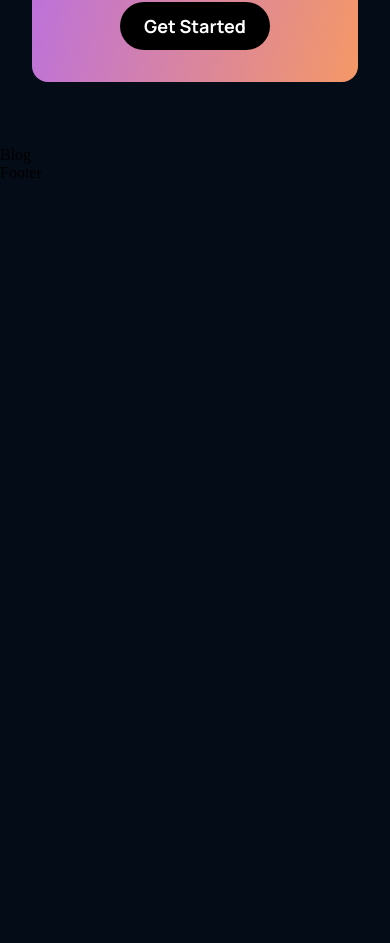
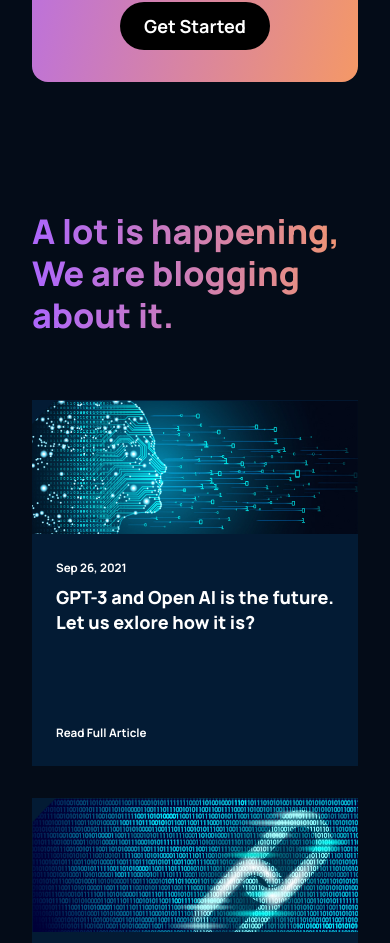
Before and after one commit to Nicolas-Johnson/GPT3, a React (Create React App) app: page / in a window 390 px wide. Shown: the part 4402-5345 px from the top of the page. Before the commit the page ends 4584 px from the top, so only its background shows below. Built offline with nearby package versions, Linux system fonts and the light colour scheme.

Commit message:
Styles done

```diff
--- a/src/components/article/Article.jsx
+++ b/src/components/article/Article.jsx
@@ -1,10 +1,19 @@
 import React from 'react';
 import './article.css'
 
-export default function Article() {
+export default function Article({ imgURL, date, title }) {
   return (
-    <div>
-      Article
+    <div className="gpt3__blog-container_article">
+      <div className="gpt3__blog-container_article-image">
+        <img src={ imgURL } alt="blog post" />
+      </div>
+      <div className="gpt3__blog-container_article-content">
+        <div>
+          <p>{ date }</p>
+          <h3>{ title }</h3>
+        </div>
+        <p>Read Full Article</p>
+      </div>
     </div>
   )
 }
--- a/src/components/article/article.css
+++ b/src/components/article/article.css
@@ -0,0 +1,58 @@
+.gpt3__blog-container_article {
+  width: 100%;
+  height: 100%;
+
+  display: flex;
+  flex-direction: column;
+  background: var(--color-footer);
+}
+
+.gpt3__blog-container_article-image {
+  width: 100%;
+  height: 100%;
+  background: var(--color-footer);
+}
+
+.gpt3__blog-container_article-image img {
+  width: 100%;
+  height: 100%;
+}
+
+.gpt3__blog-container_article-content {
+ display: flex;
+ flex-direction: column;
+ justify-content: space-between;
+
+ padding: 1rem 1.5rem;
+ height: 100%;
+}
+
+.gpt3__blog-container_article-content p {
+  font-family: var(--font-family);
+  font-weight: 700;
+  font-size: 11.649px;
+  line-height: 35px;
+  color: #FFFFFF;
+}
+
+.gpt3__blog-container_article-content h3 {
+  font-family: var(--font-family);
+  font-weight: 800;
+  font-size: 25.11px;
+  line-height: 30px;
+  color: #FFFFFF;
+
+  margin-bottom: 5rem;
+  cursor: pointer;
+}
+
+.gpt3__blog-container_article-content p:last-child {
+  cursor: pointer;
+}
+
+@media screen and (max-width: 550px) {
+  .gpt3__blog-container_article-content h3 {
+    font-size: 18px;
+    line-height: 25px;
+  }
+}
--- a/src/containers/blog/Blog.jsx
+++ b/src/containers/blog/Blog.jsx
@@ -1,10 +1,26 @@
 import React from 'react';
+import { Article } from '../../components';
 import './blog.css'
+import { blog01, blog02, blog03, blog04, blog05 } from './imports';
 
 export default function Blog() {
   return (
-    <div>
-      Blog
+    <div className="gpt3__blog section__padding" id="blog">
+      <div className="gpt3__blog-heading">
+        <h1 className="gradient__text">A lot is happening,
+We are blogging about it.</h1>
+      </div>
+      <div className="gpt3__blog-container">
+        <div className="gpt3__blog-container_groupA">
+          <Article imgURL={ blog01 } date="Sep 26, 2021" title="GPT-3 and Open  AI is the future. Let us exlore how it is?" />
+        </div>
+        <div className="gpt3__blog-container_groupB">
+          <Article imgURL={ blog02 } date="Sep 26, 2021" title="GPT-3 and Open  AI is the future. Let us exlore how it is?" />
+          <Article imgURL={ blog03 } date="Sep 26, 2021" title="GPT-3 and Open  AI is the future. Let us exlore how it is?" />
+          <Article imgURL={ blog04 } date="Sep 26, 2021" title="GPT-3 and Open  AI is the future. Let us exlore how it is?" />
+          <Article imgURL={ blog05 } date="Sep 26, 2021" title="GPT-3 and Open  AI is the future. Let us exlore how it is?" />
+        </div>
+      </div>
     </div>
   )
 }
--- a/src/containers/blog/blog.css
+++ b/src/containers/blog/blog.css
@@ -0,0 +1,76 @@
+.gpt3__blog {
+  display: flex;
+  flex-direction: column;
+}
+
+.gpt3__blog-heading {
+  width: 100%;
+  text-align: left;
+
+  margin-bottom: 4rem;
+}
+
+.gpt3__blog-heading h1 {
+  font-family: var(--font-family);
+  font-weight: 800;
+  font-size: 62px;
+  line-height: 75px;
+}
+
+.gpt3__blog-container {
+  display: flex;
+  flex-direction: row;
+}
+
+.gpt3__blog-container_groupA {
+  flex: 0.75;
+  margin-right: 2rem;
+}
+
+.gpt3__blog-container_groupB {
+  flex: 1;
+
+  display: grid;
+  grid-template-columns: repeat(2, 1fr);
+  grid-gap: 2rem;
+}
+
+@media screen and (max-width: 990px) {
+  .gpt3__blog-container {
+    flex-direction: column-reverse;
+  }
+
+  .gpt3__blog-container_groupA {
+    margin: 2rem 0;
+  }
+
+  .gpt3__blog-container-groupA .gpt3__blog-container-article {
+    width: 48%;
+  }
+
+  .gpt3__blog-container-groupA .gpt3__blog-container-article-image {
+    height: 250px;
+  }
+}
+
+@media screen and (max-width: 700px) {
+  .gpt3__blog-container_groupB {
+    grid-template-columns: repeat(1, 1fr);
+  }
+
+  .gpt3__blog-container-groupA .gpt3__blog-container-article {
+    width: 100%;
+  }
+
+  .gpt3__blog-heading h1 {
+    font-size: 46px;
+    line-height: 52px;
+  }
+}
+
+@media screen and (max-width: 550px) {
+  .gpt3__blog-heading h1 {
+    font-size: 34px;
+    line-height: 42px;
+  }
+}
--- /dev/null
+++ b/src/containers/blog/imports.js
@@ -0,0 +1,13 @@
+import blog01 from '../../images/blog01.png';
+import blog02 from '../../images/blog02.png';
+import blog03 from '../../images/blog03.png';
+import blog04 from '../../images/blog04.png';
+import blog05 from '../../images/blog05.png';
+
+export {
+  blog01,
+  blog02,
+  blog03,
+  blog04,
+  blog05,
+}
```
